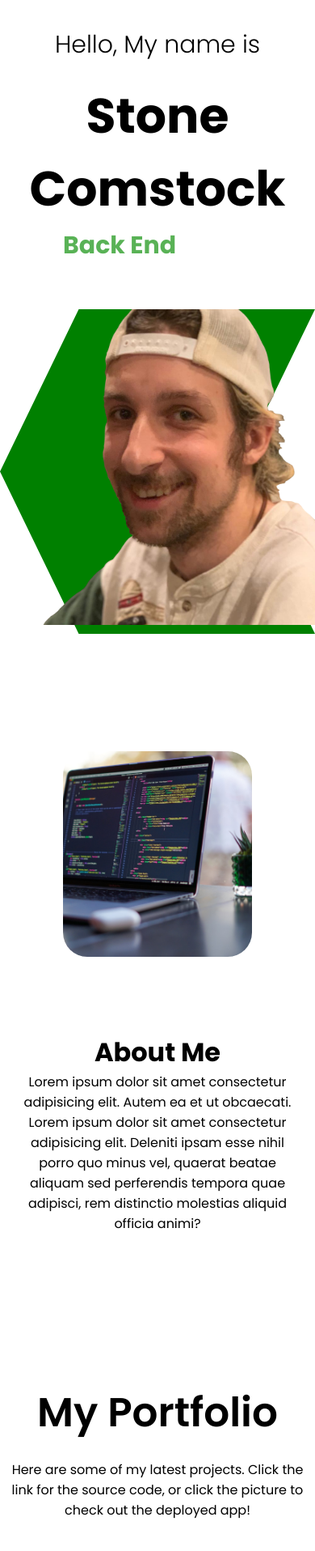
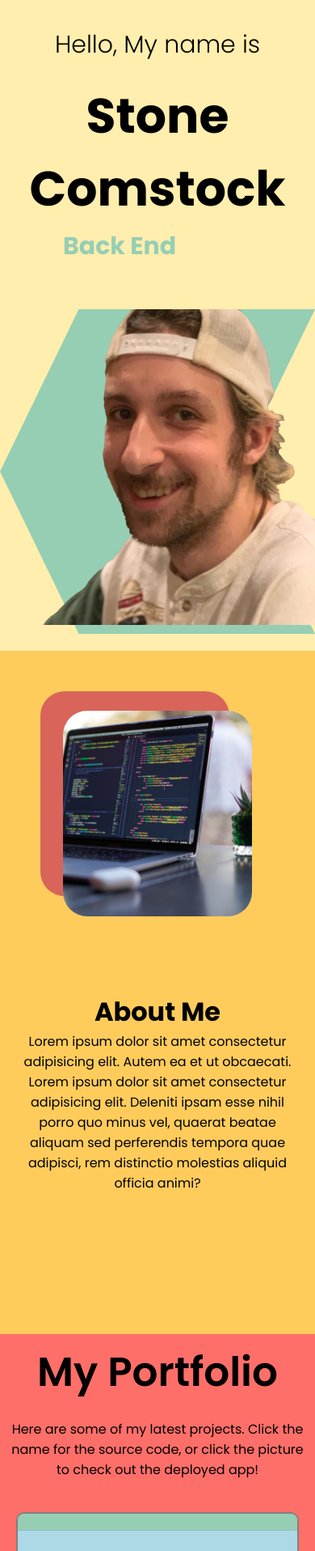
Before and after one commit to stone-com/react-portfolio, a React (Create React App) app: page / in a window 390 px wide. Shown: the part 40-1956 px from the top of the page at 81% size. Built offline with nearby package versions, Linux system fonts and the light colour scheme.

Commit message:
color pallets

```diff
--- a/src/components/about/about.css
+++ b/src/components/about/about.css
@@ -2,8 +2,8 @@
   height: 100vh;
   display: flex;
   align-items: center;
+  background-color: #ffcc5c;
 }
-
 .about-left {
   flex: 1;
   display: flex;
@@ -33,14 +33,14 @@
   position: absolute;
   top: 50px;
   left: 50px;
-  background-color: #333;
+  background-color: #d96459;
 }
 
 @media screen and (max-width: 480px) {
   .about {
-   flex-direction: column;
-   text-align: center;
-   margin-top: 50px;
+    flex-direction: column;
+    text-align: center;
+
   }
 
   .about-left {
@@ -51,9 +51,7 @@
     height: 30vh;
   }
 
-  .about-card.bg {
-    display: none;
-  }
+
 
   .about-right {
     padding: 20px;
--- a/src/components/contact/contact.css
+++ b/src/components/contact/contact.css
@@ -1,12 +1,13 @@
 .contact {
   height: 100vh;
   position: relative;
+  background-color: #96ceb4;
 }
 
 .contact-background {
   width: 20px;
   height: 100%;
-  background-color: green;
+  background-color: #588c7e;
   position: absolute;
 }
 
@@ -80,7 +81,6 @@ button {
   font-weight: 700;
 }
 
-
 @media screen and (max-width: 480px) {
   .contact-wrapper {
     flex-direction: column;
@@ -89,4 +89,25 @@ button {
   .contact-title {
     font-size: 30px;
   }
+  .contact-info-item {
+    margin: 20px 0px;
+    width: 100%;
   }
+  .contact-description {
+    display: none;
+  }
+
+  form {
+      margin-top: 0;
+      display: flex;
+      flex-wrap: wrap;
+  }
+
+  input {
+      width: 35%;
+      height: 40px;
+      margin: 10px;
+      margin-left: 0;
+      margin-right: 20px;
+  }
+}
--- a/src/components/intro/intro.css
+++ b/src/components/intro/intro.css
@@ -1,6 +1,7 @@
 .intro {
   display: flex;
   height: 100vh;
+  background-color: #ffeead;
 }
 
 .intro-left {
@@ -57,7 +58,7 @@
   height: 50px;
   font-size: 30px;
   font-weight: bold;
-  color: #59b256;
+  color: #96ceb4;
   display: flex;
   align-items: center;
 }
@@ -69,7 +70,7 @@
 
 .intro-bg {
   clip-path: polygon(100% 0%, 75% 50%, 100% 100%, 25% 100%, 0% 50%, 25% 0%);
-  background-color: green;
+  background-color: #96ceb4;
   width: 100%;
   height: 95%;
   position: absolute;
@@ -93,4 +94,8 @@
   .intro-description {
     display: none;
   }
+
+  .intro-title-item {
+    text-align: center;
+  }
 }
--- a/src/components/project/Project.jsx
+++ b/src/components/project/Project.jsx
@@ -5,10 +5,7 @@ import './project.css';
 const Project = ({ img, link, name }) => {
   return (
     <div className='project'>
-      <div className='project-browser'>
-        <div className='project-circle'></div>
-        <div className='project-circle'></div>
-        <div className='project-circle'></div>
+      <div className='project-card-top'>
       </div>
       <a href={link} target='_blank' rel='noreferrer'>
         <img src={img} alt='' />
--- a/src/components/project/project.css
+++ b/src/components/project/project.css
@@ -6,14 +6,15 @@
   border-radius: 10px 10px 0px 0px;
   overflow: hidden;
   transition: all 0.5s ease;
+  background-color:#96ceb4;
 }
 .project:hover {
     transform: scale(1.1)
 }
 
-.project-browser {
+.project-card-top {
   height: 20px;
-  background-color: grey;
+  background-color: #96ceb4;
   display: flex;
   align-items: center;
 }
@@ -31,7 +32,6 @@ img {
 }
 
 
-
 h2 {
     height: 20%;
     display: flex;
--- a/src/components/projectList/ProjectList.jsx
+++ b/src/components/projectList/ProjectList.jsx
@@ -9,7 +9,7 @@ const ProjectList = () => {
       <div className='projectList-texts'>
         <h1 className='projectList-title'> My Portfolio</h1>
         <p className='projectList-desc'>
-          Here are some of my latest projects. Click the link for the source
+          Here are some of my latest projects. Click the name for the source
           code, or click the picture to check out the deployed app!
         </p>
       </div>
--- a/src/components/projectList/projectList.css
+++ b/src/components/projectList/projectList.css
@@ -4,6 +4,7 @@
   flex-direction: column;
   text-align: center;
   align-items: center;
+  background-color: #ff6f69;
 }
 
 .projectList-texts {
```
Lines whose indentation alone changed are shown as unchanged.
